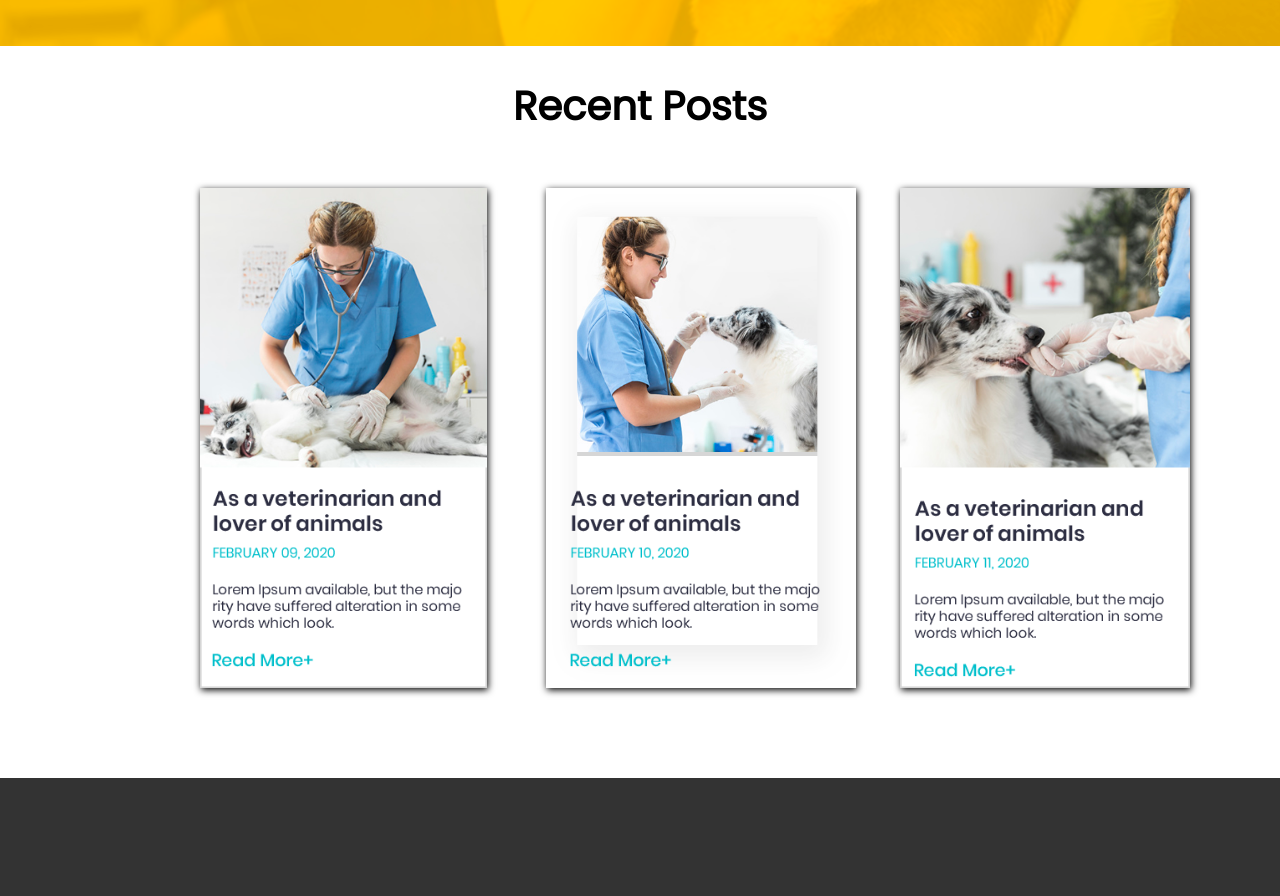
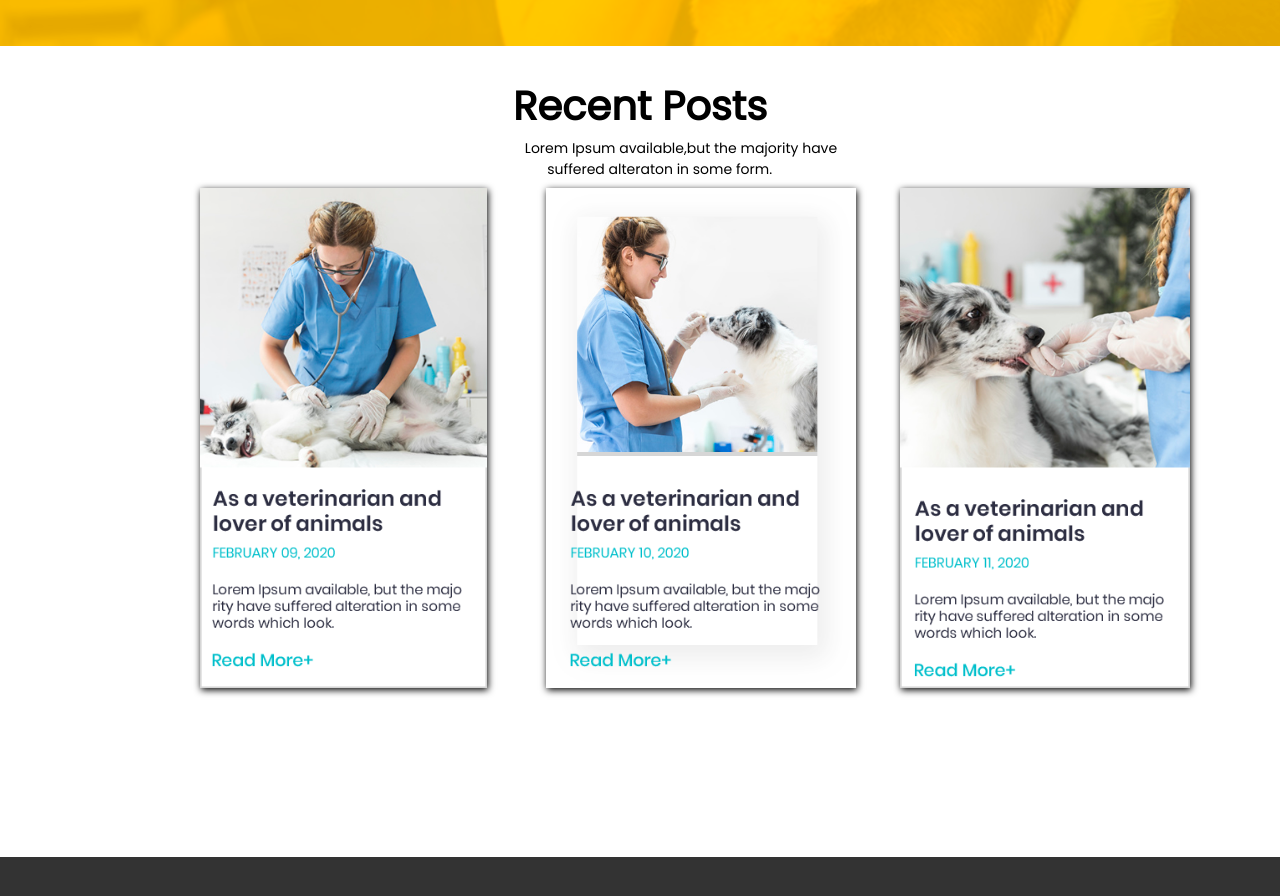
Before and after one commit to vasanthyuv/boot-strap, a plain HTML site: page bootstrap/index.html in a window 1280 px wide. Shown: the part 4460-5356 px from the top of the page. Drawn offline with nearby package versions, Linux system fonts and the light colour scheme.

Commit message:
fully completed

```diff
--- a/bootstrap/bootstrap project.html
+++ b/bootstrap/index.html
@@ -2,6 +2,7 @@
 <html lang="en">
 
 <head>
+    <title>index.html</title>
     <meta charset="UTF-8">
     <meta http-equiv="X-UA-Compatible" content="IE=edge">
     <meta name="viewport" content="width=device-width, initial-scale=1.0">
@@ -13,7 +14,7 @@
     <link href="https://cdn.jsdelivr.net/npm/bootstrap@5.0.2/dist/css/bootstrap.min.css" rel="stylesheet"
         integrity="sha384-EVSTQN3/azprG1Anm3QDgpJLIm9Nao0Yz1ztcQTwFspd3yD65VohhpuuCOmLASjC" crossorigin="anonymous">
     <link href="https://fonts.googleapis.com/css2?family=Poppins&display=swap" rel="stylesheet">
-    <link rel="stylesheet" href="external.css">
+    <link rel="stylesheet" href="style.css">
 
 
 
@@ -47,8 +48,9 @@
 
             <form class="d-flex" id="search" role="search">
                 <input class="form-control me-2" type="search" style="color: white; height: 30px;" id="search"
-                    placeholder="Search"  aria-label="Search">
-                <button class="btn btn-outline-success" id="searchbox" type="submit"><img id="searchicon" src="asset/icons8-search-24.png"></button>
+                    placeholder="Search" aria-label="Search">
+                <button class="btn btn-outline-success" id="searchbox" type="submit"><img id="searchicon"
+                        src="asset/icons8-search-24.png"></button>
 
             </form>
         </div>
@@ -106,7 +108,7 @@
         <img id="yellowback" src="asset/yellow background.png" height="140px" width="200px">
         <img id="germanimg" src="asset/Shape (1).png">
 
-        <!--third part-->
+        <!--third part -->
 
         <div class="third">
             <h1 id="titlehere">Title Here</h1>
@@ -207,8 +209,12 @@ Lorem Ipsum available but the majoty
         <img src="asset/eighttxt2.png" id="eighttxt2">
         <img src="asset/eightimg3.png" id="eightimg3">
         <img src="asset/eighttxt3.png" id="eighttxt3">
-
+        <pre id="blockeightpre">
+            Lorem Ipsum available,but the majority have
+                  suffered alteraton in some form.
+        </pre>
     </div>
+    <!--ninethblock-->
 
     <div class="footer">
         <div class="about">
@@ -240,6 +246,7 @@ Lorem Ipsum available but the majoty
             <img src="asset/social media.png" id="socialmedia">
         </div>
 
+
     </div>
 
 </body>
--- a/bootstrap/external.css
+++ b/bootstrap/style.css
@@ -661,3 +661,10 @@ body {
     right: 290px;
     top: 350px;
 }
+#blockeightpre{
+    position: relative;
+    color:black;
+    bottom: 840px;
+    left: 480px;
+    font-family: 'poppins';
+}
```
